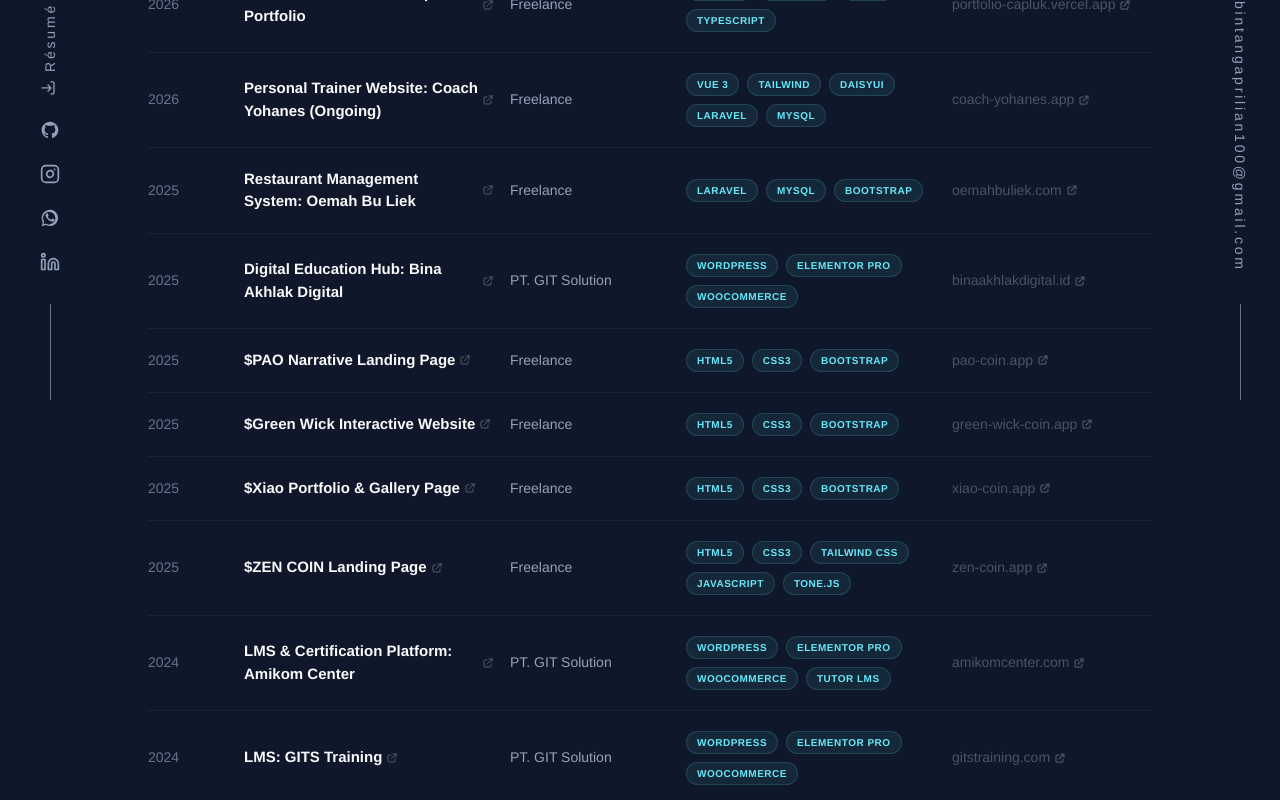
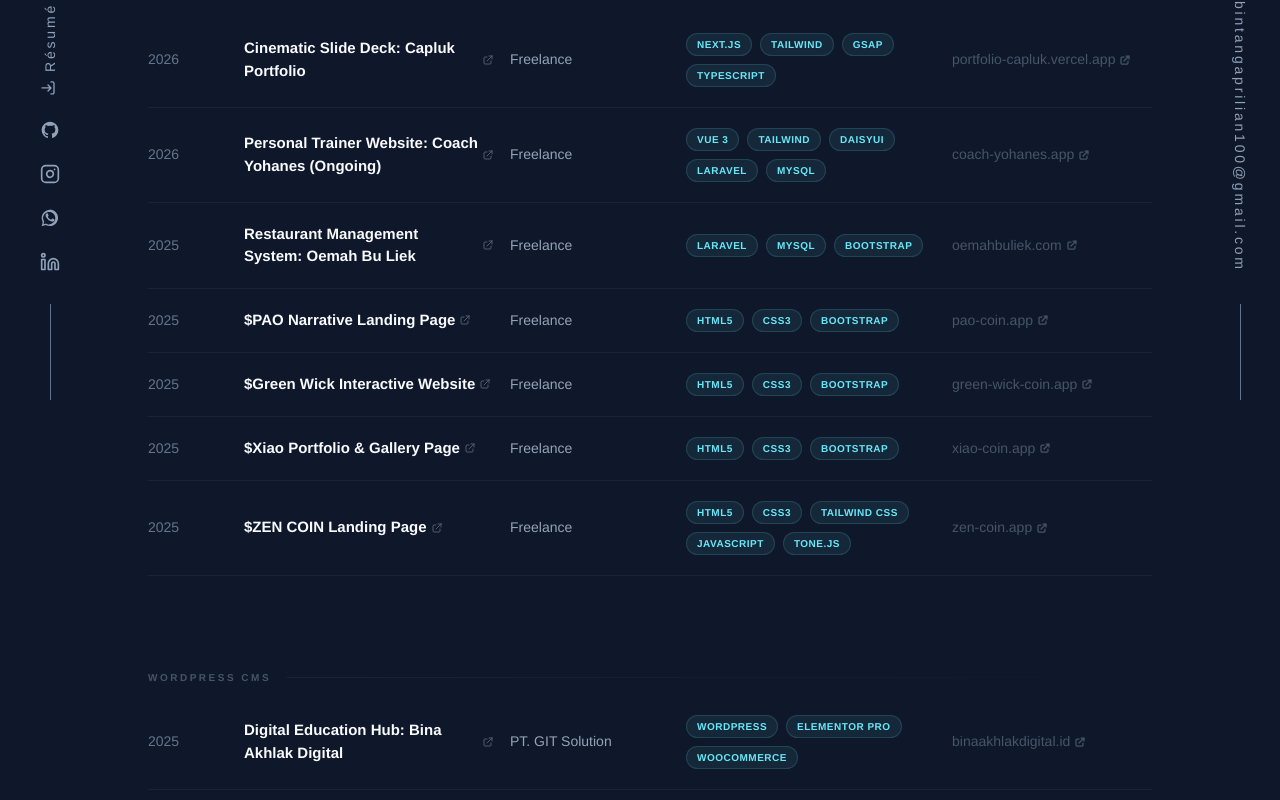
Before and after one commit to bintangmogot/bintang-profile, a Vue app: page /projects in a window 1280 px wide. Shown: the part 400-1200 px from the top of the page. Built offline with nearby package versions, Linux system fonts and the light colour scheme.

Commit message:
feat(archive): group projects into Coding and WordPress sections with visual dividers

```diff
--- a/src/pages/ProjectArchive.vue
+++ b/src/pages/ProjectArchive.vue
@@ -23,10 +23,16 @@
           <div>{{ language === 'EN' ? "Link" : "Tautan" }}</div>
         </div>
 
-        <!-- Data Rows -->
+        <!-- Coding Section Label -->
+        <div class="section-divider">
+          <span class="section-divider-text">{{ language === 'EN' ? "Development & Coding" : "Pengembangan & Coding" }}</span>
+          <div class="section-divider-line"></div>
+        </div>
+
+        <!-- Coding Data Rows -->
         <div
-          v-for="(project, index) in archiveProjects"
-          :key="index"
+          v-for="(project, index) in codingProjects"
+          :key="'coding-' + index"
           @click="openDetail(project)"
           class="archive-row group"
         >
@@ -38,7 +44,61 @@
 
           <!-- Project -->
           <div class="archive-cell project-cell">
-            <span class="mobile-label">{{ language === 'EN' ? "Project" : "Proyek" }}</span>
+            <span class="project-name">
+              {{ project.title }}
+              <svg v-if="project.liveLink" class="inline-icon" fill="none" stroke="currentColor" viewBox="0 0 24 24"><path stroke-linecap="round" stroke-linejoin="round" stroke-width="2" d="M10 6H6a2 2 0 00-2 2v10a2 2 0 002 2h10a2 2 0 002-2v-4M14 4h6m0 0v6m0-6L10 14"></path></svg>
+            </span>
+          </div>
+
+          <!-- Made at (hidden on mobile) -->
+          <div class="archive-cell made-at-cell hidden md:flex">
+            {{ project.madeAt }}
+          </div>
+
+          <!-- Built with (hidden on mobile) -->
+          <div class="archive-cell built-with-cell hidden md:flex">
+            <div class="chip-list">
+              <span v-for="tech in project.techStack" :key="tech" class="chip">{{ tech }}</span>
+            </div>
+          </div>
+
+          <!-- Link (hidden on mobile) -->
+          <div class="archive-cell link-cell hidden md:flex">
+            <a
+              v-if="project.linkDisplay"
+              :href="project.liveLink"
+              @click.stop
+              target="_blank"
+              rel="noopener noreferrer"
+              class="link-text"
+            >
+              {{ project.linkDisplay }}
+              <svg class="w-3 h-3 shrink-0" fill="none" stroke="currentColor" stroke-width="2.5" viewBox="0 0 24 24"><path stroke-linecap="round" stroke-linejoin="round" d="M10 6H6a2 2 0 00-2 2v10a2 2 0 002 2h10a2 2 0 002-2v-4M14 4h6m0 0v6m0-6L10 14"></path></svg>
+            </a>
+          </div>
+        </div>
+
+        <!-- WordPress Section Label -->
+        <div class="section-divider mt-16">
+          <span class="section-divider-text">{{ language === 'EN' ? "WordPress CMS" : "WordPress CMS" }}</span>
+          <div class="section-divider-line"></div>
+        </div>
+
+        <!-- WordPress Data Rows -->
+        <div
+          v-for="(project, index) in wordpressProjects"
+          :key="'wp-' + index"
+          @click="openDetail(project)"
+          class="archive-row group"
+        >
+          <!-- Year -->
+          <div class="archive-cell year-cell">
+            <span class="mobile-label hidden md:block">{{ language === 'EN' ? "Year" : "Tahun" }}</span>
+            {{ project.year }}
+          </div>
+
+          <!-- Project -->
+          <div class="archive-cell project-cell">
             <span class="project-name">
               {{ project.title }}
               <svg v-if="project.liveLink" class="inline-icon" fill="none" stroke="currentColor" viewBox="0 0 24 24"><path stroke-linecap="round" stroke-linejoin="round" stroke-width="2" d="M10 6H6a2 2 0 00-2 2v10a2 2 0 002 2h10a2 2 0 002-2v-4M14 4h6m0 0v6m0-6L10 14"></path></svg>
@@ -311,6 +371,9 @@
     },
   ]);
 
+const codingProjects = computed(() => archiveProjects.value.filter(p => !p.techStack.includes('WordPress')));
+const wordpressProjects = computed(() => archiveProjects.value.filter(p => p.techStack.includes('WordPress')));
+
 const selectedProject = ref(null);
 const isModalOpen = ref(false);
 
@@ -379,6 +442,28 @@
     margin-bottom: 4px;
     background: rgba(255, 255, 255, 0.02);
   }
+}
+
+.section-divider {
+  display: flex;
+  align-items: center;
+  gap: 16px;
+  padding: 30px 0 10px;
+}
+
+.section-divider-text {
+  font-size: 10px;
+  font-weight: 800;
+  letter-spacing: 0.25em;
+  text-transform: uppercase;
+  color: #475569;
+  white-space: nowrap;
+}
+
+.section-divider-line {
+  flex: 1;
+  height: 1px;
+  background: linear-gradient(90deg, rgba(255, 255, 255, 0.05), transparent);
 }
 
 .archive-cell {
```
